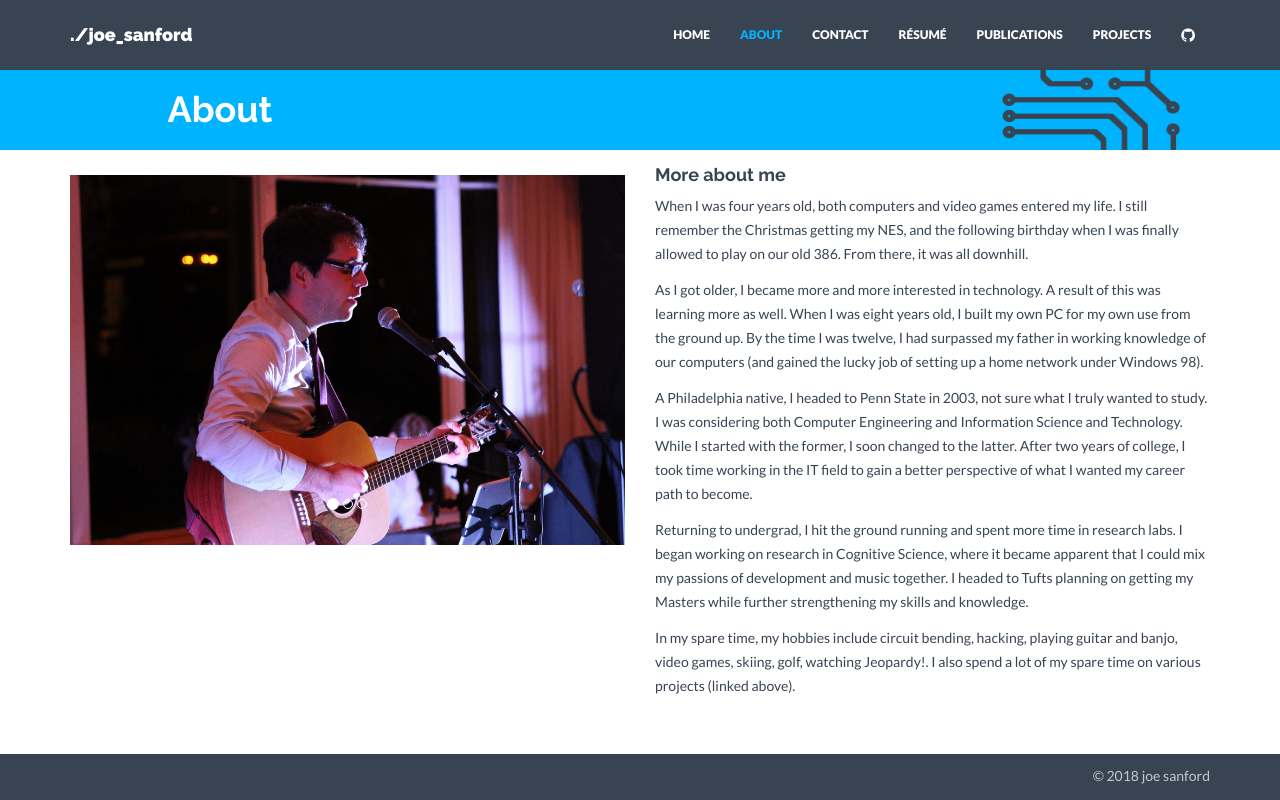
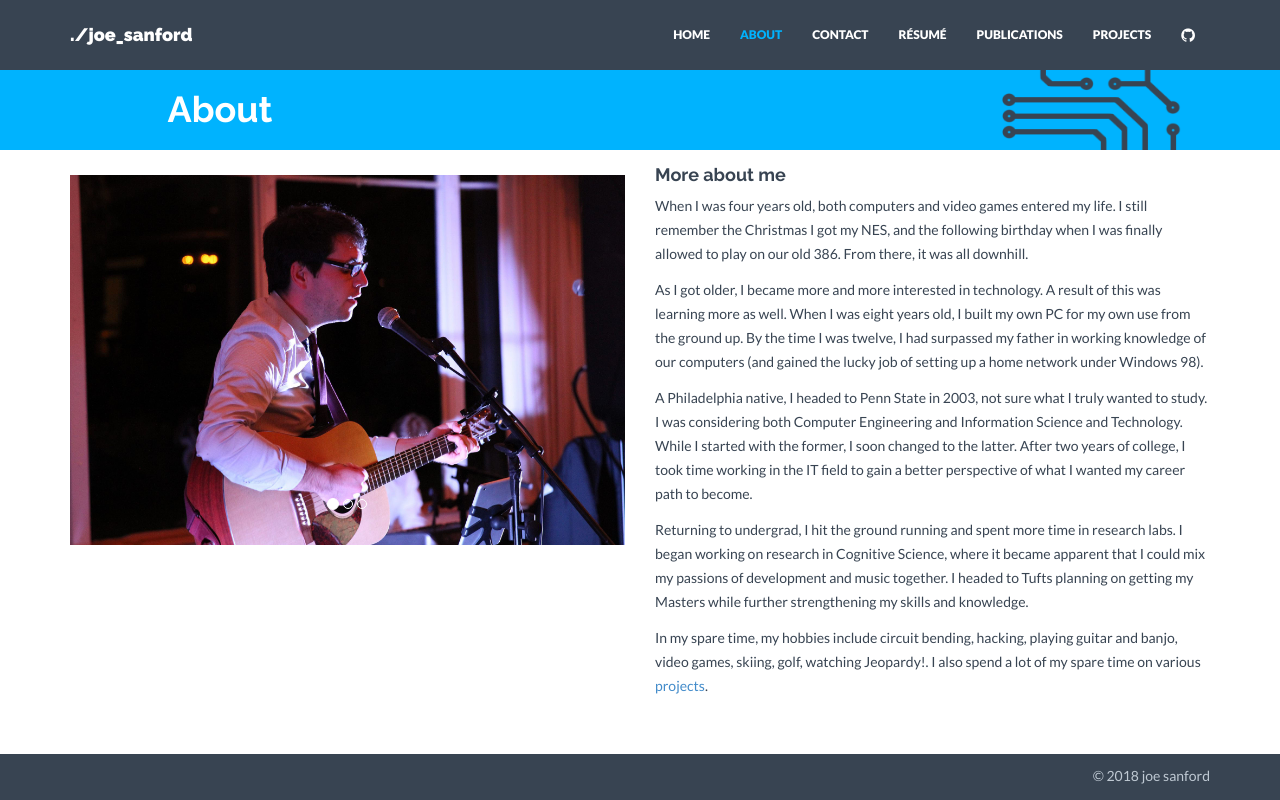
Before and after one commit to joesanford/homepage, a Flask app: page /about in a window 1280 px wide. Run offline with Flask 2, Linux system fonts and the light colour scheme; some libraries are stand-ins or nearby versions.

Commit message:
CSS change to prevent overlap from footer, some text changes

```diff
--- a/app/static/css/style.css
+++ b/app/static/css/style.css
@@ -68,9 +68,6 @@ a:focus {
 	text-align: center
 }
 
-/*	################################################################
-	BOOTSTRAP MODIFICATIONS & TWEAKS
-################################################################# */
 .navbar {
 	min-height: 70px;
 	padding-top: 10px;
@@ -441,3 +438,7 @@ csmall2 {
 	padding-right: 15px;
 	font-size: 18px;
 }
+
+#content {
+    margin-bottom:60px;
+}
--- a/app/templates/about.html
+++ b/app/templates/about.html
@@ -34,11 +34,11 @@
 
 	 		<div class="col-lg-6">
 		 		<h4>More about me</h4>
-		 		<p>When I was four years old, both computers and video games entered my life. I still remember the Christmas getting my NES, and the following birthday when I was finally allowed to play on our old 386. From there, it was all downhill.</p>
+		 		<p>When I was four years old, both computers and video games entered my life. I still remember the Christmas I got my NES, and the following birthday when I was finally allowed to play on our old 386. From there, it was all downhill.</p>
 		 		<p>As I got older, I became more and more interested in technology. A result of this was learning more as well. When I was eight years old, I built my own PC for my own use from the ground up. By the time I was twelve, I had surpassed my father in working knowledge of our computers (and gained the lucky job of setting up a home network under Windows 98).</p>
 		 		<p>A Philadelphia native, I headed to Penn State in 2003, not sure what I truly wanted to study. I was considering both Computer Engineering and Information Science and Technology. While I started with the former, I soon changed to the latter. After two years of college, I took time working in the IT field to gain a better perspective of what I wanted my career path to become.</p>
 		 		<p>Returning to undergrad, I hit the ground running and spent more time in research labs. I began working on research in Cognitive Science, where it became apparent that I could mix my passions of development and music together. I headed to Tufts planning on getting my Masters while further strengthening my skills and knowledge.</p>
-		 		<p>In my spare time, my hobbies include circuit bending, hacking, playing guitar and banjo, video games, skiing, golf, watching Jeopardy!. I also spend a lot of my spare time on various projects (linked above).</p>
+				<p>In my spare time, my hobbies include circuit bending, hacking, playing guitar and banjo, video games, skiing, golf, watching Jeopardy!. I also spend a lot of my spare time on various <a href="/projects">projects</a>.</p>
 	 		</div>
 	 	</div><! --/row -->
 	 </div><! --/container -->
--- a/app/templates/projects.html
+++ b/app/templates/projects.html
@@ -2,7 +2,7 @@
 
 
 {% block title %}
-<h1>Other Projects</h1>
+<h1>Projects</h1>
 {% endblock %}
 
 {% block content %}
--- a/docker-cloud.yml
+++ b/docker-cloud.yml
@@ -5,5 +5,4 @@ web:
     - '80:80'
     - '443:443'
   volumes:
-      - certs:/etc/letsencrypt
-      - certs-data:/data/letsencrypt
+      - /etc/letsencrypt:/etc/letsencrypt
```
